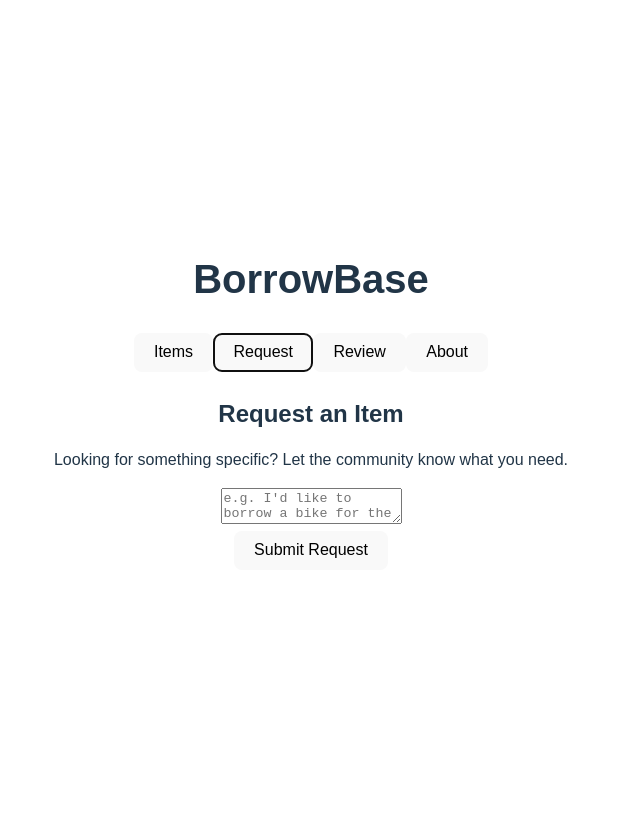
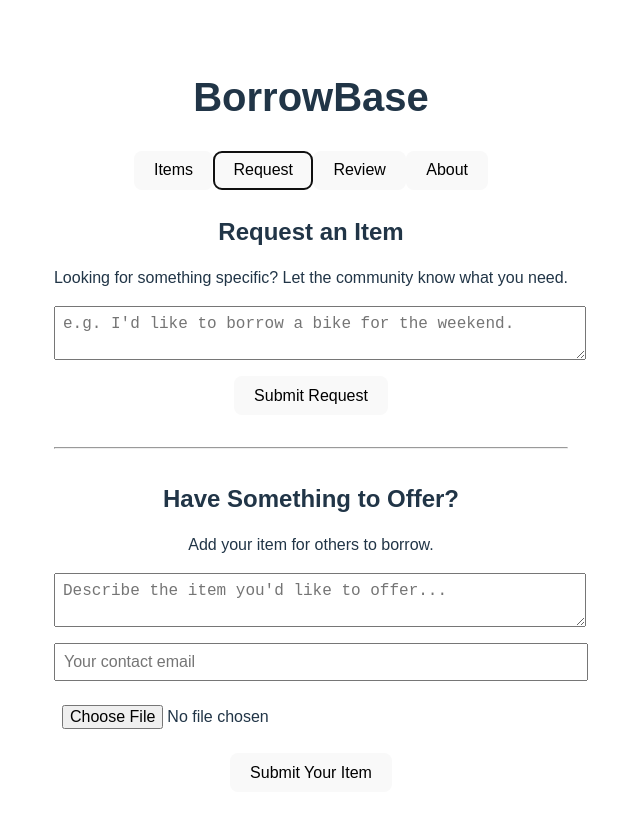
Before and after one commit to dkemthur/borrowbase, a React (Vite) app: page / in a window 1280 px wide. Both pictures are taken after a click on the button "Request". Shown: the top 816 px of the page, without its empty margins (329-969 px from the left). Built offline with nearby package versions, Linux system fonts and the light colour scheme.

Commit message:
tsconfig

```diff
--- a/src/App.css
+++ b/src/App.css
@@ -98,3 +98,39 @@
   object-position: center; /* Adjusts the cropping position */
   border-radius: 8px; /* Optional: Adds rounded corners */
 }
+
+.request-section textarea,
+.request-section input {
+  display: block;
+  width: 100%;
+  max-width: 600px;
+  margin: 0.5rem 0 1rem;
+  padding: 0.5rem;
+  font-size: 1rem;
+}
+
+.request-section .button-row {
+  margin-bottom: 2rem;
+}
+
+.request-section .submitted-list ul {
+  padding-left: 1.5rem;
+}
+
+.request-section .submitted-list li {
+  margin-bottom: 0.25rem;
+}
+
+
+.review-section textarea {
+  display: block;
+  width: 100%;
+  max-width: 600px;
+  margin: 0.5rem 0 1rem;
+  padding: 0.5rem;
+  font-size: 1rem;
+}
+
+.review-section button {
+  margin-bottom: 2rem;
+}
--- a/src/App.tsx
+++ b/src/App.tsx
@@ -1,6 +1,7 @@
 import { useState } from 'react';
 import { Card, CardContent } from './components/ui/card';
 import { Button } from "./components/ui/button";
+import { Input } from './components/ui/input';
 import { Textarea } from "./components/ui/textarea";
 import './App.css';
 
@@ -68,6 +69,10 @@ const itemsForBorrow: BorrowItem[] = [
     },
 ];
 
+interface ReviewEntry {
+    message: string;
+    rating: number;
+}
 
 
 export default function BorrowBase() {
@@ -75,8 +80,21 @@ export default function BorrowBase() {
     const [request, setRequest] = useState<string>('');
     const [review, setReview] = useState<string>('');
     const [submittedRequests, setSubmittedRequests] = useState<string[]>([]);
-    const [submittedReviews, setSubmittedReviews] = useState<string[]>([]);
     const [activeTab, setActiveTab] = useState<'items' | 'request' | 'review' | 'about'>('items');
+    const [submittedReviews, setSubmittedReviews] = useState<ReviewEntry[]>([{
+        message: 'Great initiative! Helped me find a camping tent last minute.',
+        rating: 5
+    }, {
+        message: 'Nice idea, but would be good to add categories.',
+        rating: 4
+    }, {
+        message: 'I love that this is community-powered. Keep going!',
+        rating: 5
+    }]);
+
+    const [newItemDesc, setNewItemDesc] = useState('');
+    const [newItemContact, setNewItemContact] = useState('');
+    const [newItemImage, setNewItemImage] = useState<File | null>(null);
 
     return (
         <div className="container">
@@ -141,11 +159,46 @@ export default function BorrowBase() {
                             </ul>
                         </div>
                     )}
+
+                    <hr style={{ margin: '2rem 0' }} />
+
+                    <h2 className="section-title">Have Something to Offer?</h2>
+                    <p className="description">Add your item for others to borrow.</p>
+                    <Textarea
+                        placeholder="Describe the item you'd like to offer..."
+                        value={newItemDesc}
+                        onChange={(e: React.ChangeEvent<HTMLTextAreaElement>) => setNewItemDesc(e.target.value)}
+                    />
+                    <Input
+                        type="email"
+                        placeholder="Your contact email"
+                        value={newItemContact}
+                        onChange={(e: React.ChangeEvent<HTMLInputElement>) => setNewItemContact(e.target.value)}
+                    />
+                    <Input
+                        type="file"
+                        accept="image/*"
+                        onChange={(e) => setNewItemImage(e.target.files?.[0] || null)}
+                    />
+                    <div className="button-row">
+                        <Button onClick={() => {
+                            if (newItemDesc && newItemContact && newItemImage) {
+                                alert('Thank you for contributing! Your item has been submitted.');
+                                setNewItemDesc('');
+                                setNewItemContact('');
+                                setNewItemImage(null);
+                            } else {
+                                alert('Please fill in all fields and select an image.');
+                            }
+                        }}>
+                            Submit Your Item
+                        </Button>
+                    </div>
                 </section>
             )}
 
             {activeTab === 'review' && (
-                <section>
+                <section className="review-section">
                     <h2 className="section-title">Leave an Anonymous Review</h2>
                     <Textarea
                         placeholder="Share your feedback about BorrowBase..."
@@ -154,12 +207,24 @@ export default function BorrowBase() {
                     />
                     <Button onClick={() => {
                         if (review) {
-                            setSubmittedReviews([...submittedReviews, review]);
+                            setSubmittedReviews([...submittedReviews, { message: review, rating: 5 }]);
                             setReview('');
                         }
                     }}>
                         Submit Review
                     </Button>
+
+                    <div className="submitted-list">
+                        <h3>What others are saying</h3>
+                        <ul>
+                            {submittedReviews.map((r, i) => (
+                                <li key={i}>
+                                    <p>"{r.message}"</p>
+                                    <p>Rating: {'★'.repeat(r.rating)}{'☆'.repeat(5 - r.rating)}</p>
+                                </li>
+                            ))}
+                        </ul>
+                    </div>
                 </section>
             )}
 
```
